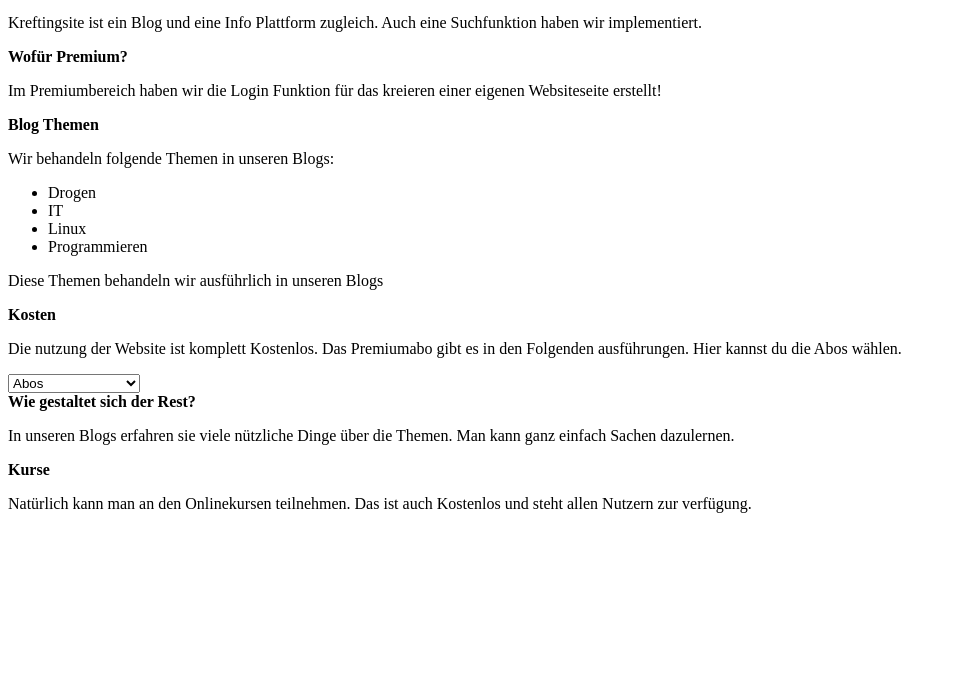
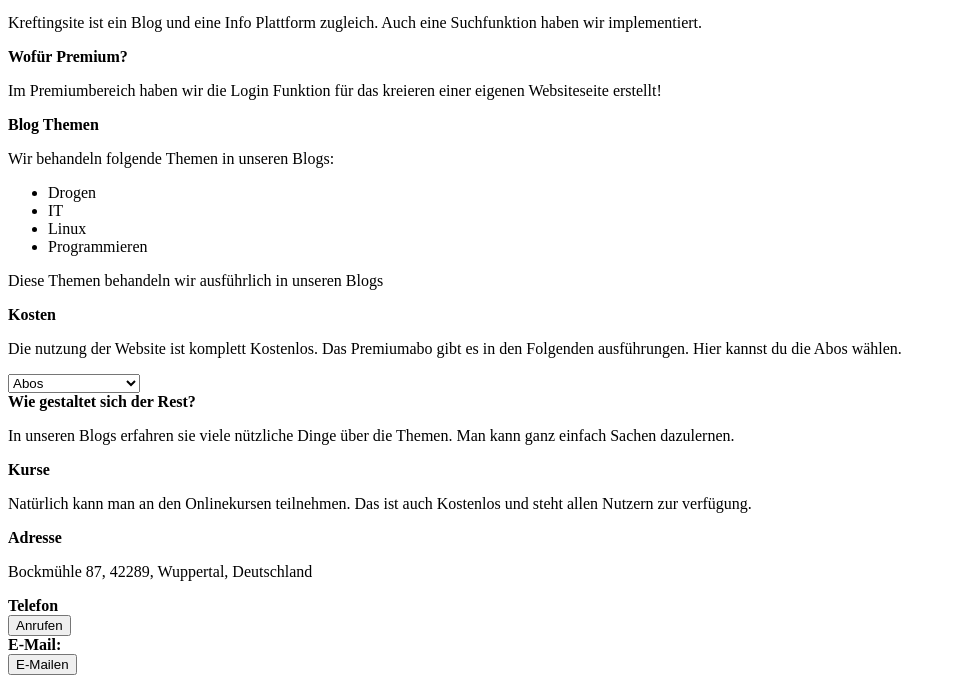
Before and after one commit to kreftingsite/kreftingsite.github.io, a plain HTML site: page index.html in a window 1280 px wide. Shown: the part 127-810 px from the top of the page, without its empty margins (0-956 px from the left). Drawn offline with nearby package versions, Linux system fonts and the light colour scheme.

Commit message:
Save index.html.

```diff
--- a/index.html
+++ b/index.html
@@ -72,5 +72,25 @@
                 </div>
             </div>
         </div>
+        <footer>
+            <div>
+                <b>Adresse</b>
+                <div>
+                    <p>Bockmühle 87, 42289, Wuppertal, Deutschland</p>
+                    <div>
+                        <b>Telefon</b>
+                        <div>
+                            <form action="tel:+4915764184290"><button type="submit">Anrufen</button></form>
+                            <div>
+                                <b>E-Mail:</b>
+                                <div>
+                                    <a href="mailto:alexanderkrefting@outlook.com"><button>E-Mailen</button></a>
+                                </div>
+                            </div>
+                        </div>
+                    </div>
+                </div>
+            </div>
+        </footer>
     </body>
 </html>
```
